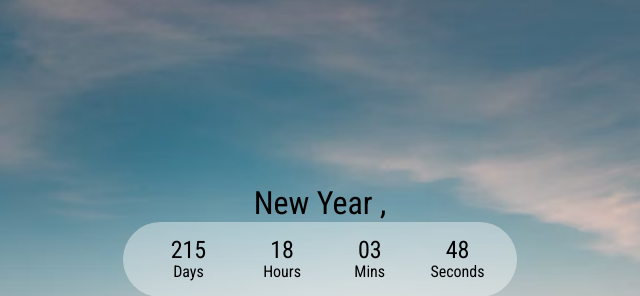
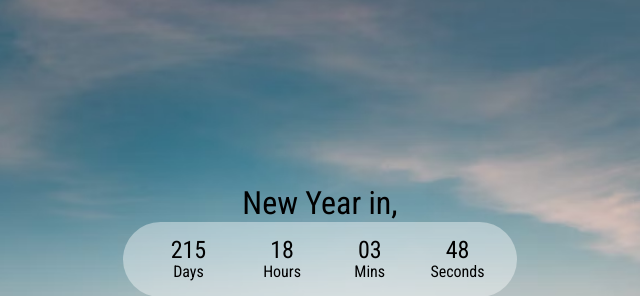
Before and after one commit to rohach/new-year-date-counter, a plain HTML site: page index.html in a window 1280 px wide. Shown: the top 296 px of the page, 320-960 px from the left. Drawn offline with Linux system fonts and the light colour scheme.

Commit message:
Final commit

```diff
--- a/index.html
+++ b/index.html
@@ -10,7 +10,7 @@
 </head>
 
 <body>
-    <h1> New Year ,</h1>
+    <h1> New Year in,</h1>
 
     <div class="countdown_container">
         <div class="countdown_el days">
```
